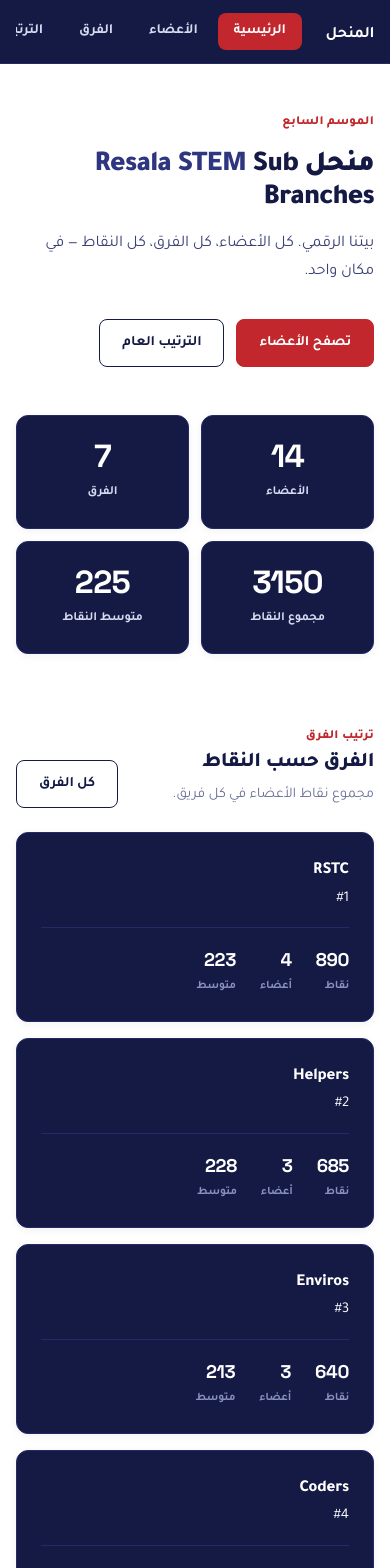
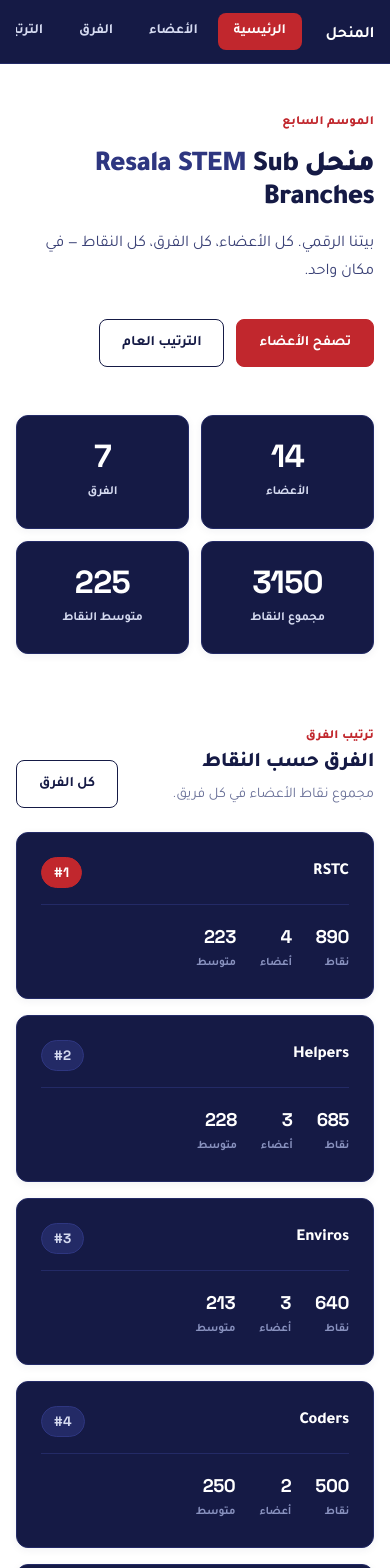
Before and after one commit to hazimshendy-stack/sbapiaryy, a React (Vite) app: page /#/ in a window 390 px wide. Shown: the top 1568 px of the page. Built offline with nearby package versions, Linux system fonts and the light colour scheme.

Commit message:
Update global.css

```diff
--- a/src/styles/global.css
+++ b/src/styles/global.css
@@ -641,6 +641,43 @@ table.data .muted { color: var(--c-ink-muted); }
    ============================================================ */
 
 @media (max-width: 720px) {
+
+   /* ============================================================
+   بطاقة الفريق — صف العنوان + المركز
+   ============================================================ */
+
+.team-card__header {
+  display: flex;
+  align-items: center;
+  justify-content: space-between;
+  gap: var(--space-3);
+  margin-bottom: var(--space-2);
+}
+
+.team-card__rank {
+  font-family: var(--font-en);
+  font-size: 0.85rem;
+  font-weight: 700;
+  color: var(--c-paper-soft);
+  background: var(--c-navy-2);
+  border: 1px solid var(--c-navy-3);
+  padding: 3px 12px;
+  border-radius: 999px;
+  letter-spacing: 0.02em;
+  flex-shrink: 0;
+}
+
+/* المركز الأول — أحمر للتمييز */
+a.card:hover .team-card__rank {
+  border-color: var(--c-red);
+}
+
+/* الفريق صاحب المركز الأول — إطار أحمر */
+.grid a.card:first-child .team-card__rank {
+  background: var(--c-red);
+  border-color: var(--c-red);
+  color: #fff;
+}
   .brand { font-size: 1rem; }
   .hero  { padding-block: var(--space-7) var(--space-5); }
 }
```
